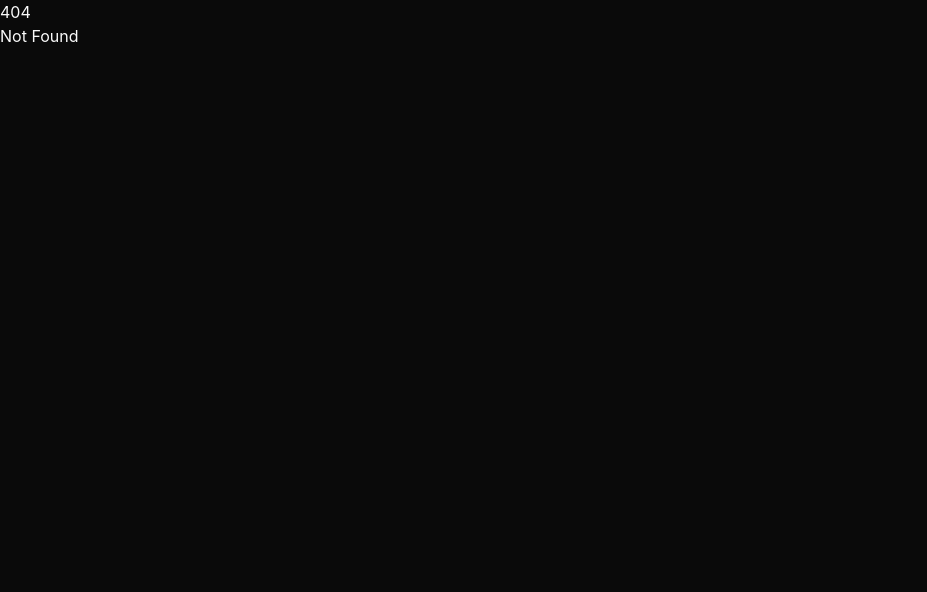
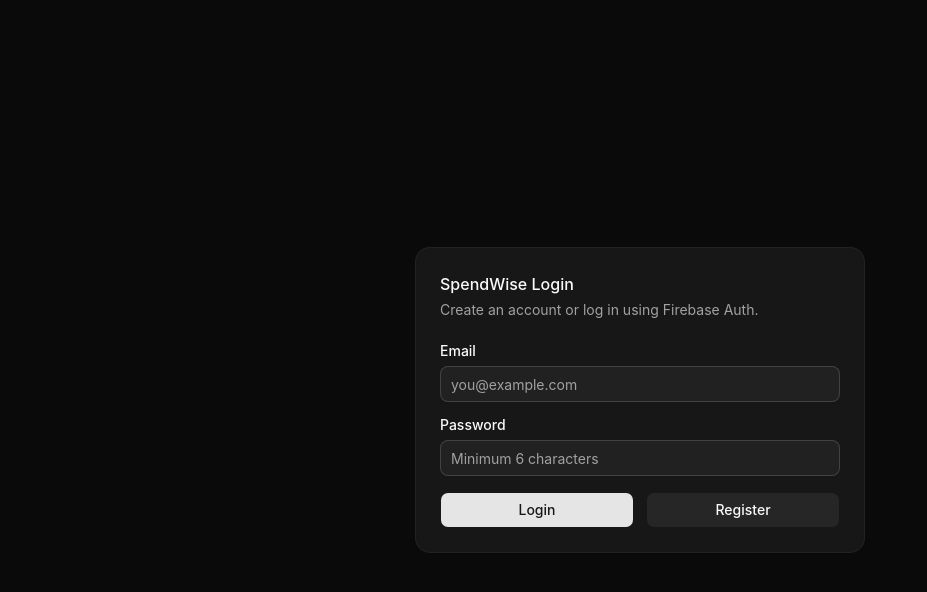
Before and after one commit to ckolavennu/SpendWise, a SvelteKit app: page /login in a window 1280 px wide. Before the commit this address had no page. Shown: the top 592 px of the page, without its empty margins (0-927 px from the left). Built offline with nearby package versions, Linux system fonts and the light colour scheme; no server answers.

Commit message:
Set up Firebase Auth and Firestore client

```diff
--- a/package.json
+++ b/package.json
@@ -44,5 +44,8 @@
 		"typescript": "^6.0.3",
 		"typescript-eslint": "^8.60.1",
 		"vite": "^8.0.16"
+	},
+	"dependencies": {
+		"firebase": "^12.15.0"
 	}
 }
--- /dev/null
+++ b/src/lib/firebase/client.ts
@@ -0,0 +1,19 @@
+import { browser } from '$app/environment';
+import { env } from '$env/dynamic/public';
+import { getApp, getApps, initializeApp } from 'firebase/app';
+import { getAuth } from 'firebase/auth';
+import { getFirestore } from 'firebase/firestore';
+
+const firebaseConfig = {
+	apiKey: env.PUBLIC_FIREBASE_API_KEY,
+	authDomain: env.PUBLIC_FIREBASE_AUTH_DOMAIN,
+	projectId: env.PUBLIC_FIREBASE_PROJECT_ID,
+	storageBucket: env.PUBLIC_FIREBASE_STORAGE_BUCKET,
+	messagingSenderId: env.PUBLIC_FIREBASE_MESSAGING_SENDER_ID,
+	appId: env.PUBLIC_FIREBASE_APP_ID
+};
+
+export const firebaseApp = getApps().length === 0 ? initializeApp(firebaseConfig) : getApp();
+
+export const auth = browser ? getAuth(firebaseApp) : null;
+export const db = browser ? getFirestore(firebaseApp) : null;
--- /dev/null
+++ b/src/lib/services/auth.ts
@@ -0,0 +1,33 @@
+import { auth } from '$lib/firebase/client';
+import {
+	createUserWithEmailAndPassword,
+	signInWithEmailAndPassword,
+	signOut,
+	type UserCredential
+} from 'firebase/auth';
+
+function requireAuth() {
+	if (!auth) {
+		throw new Error('Firebase Auth is only available in the browser.');
+	}
+
+	return auth;
+}
+
+export async function registerWithEmail(
+	email: string,
+	password: string
+): Promise<UserCredential> {
+	return createUserWithEmailAndPassword(requireAuth(), email, password);
+}
+
+export async function loginWithEmail(
+	email: string,
+	password: string
+): Promise<UserCredential> {
+	return signInWithEmailAndPassword(requireAuth(), email, password);
+}
+
+export async function logoutUser(): Promise<void> {
+	return signOut(requireAuth());
+}
--- /dev/null
+++ b/src/lib/stores/auth.ts
@@ -0,0 +1,18 @@
+import { browser } from '$app/environment';
+import { auth } from '$lib/firebase/client';
+import { onAuthStateChanged, type User } from 'firebase/auth';
+import { derived, writable } from 'svelte/store';
+
+export const currentUser = writable<User | null>(null);
+export const authLoading = writable(true);
+
+if (browser && auth) {
+	onAuthStateChanged(auth, (user) => {
+		currentUser.set(user);
+		authLoading.set(false);
+	});
+} else {
+	authLoading.set(false);
+}
+
+export const isLoggedIn = derived(currentUser, ($currentUser) => Boolean($currentUser));
--- /dev/null
+++ b/src/routes/login/+page.svelte
@@ -0,0 +1,91 @@
+<script lang="ts">
+	import { Button } from '$lib/components/ui/button/index.js';
+	import * as Card from '$lib/components/ui/card/index.js';
+	import { Input } from '$lib/components/ui/input/index.js';
+	import { Label } from '$lib/components/ui/label/index.js';
+	import { loginWithEmail, logoutUser, registerWithEmail } from '$lib/services/auth';
+	import { currentUser } from '$lib/stores/auth';
+
+	let email = '';
+	let password = '';
+	let message = '';
+	let loading = false;
+
+	async function handleRegister() {
+		loading = true;
+		message = '';
+
+		try {
+			await registerWithEmail(email, password);
+			message = 'Account created successfully.';
+		} catch (error) {
+			message = error instanceof Error ? error.message : 'Registration failed.';
+		} finally {
+			loading = false;
+		}
+	}
+
+	async function handleLogin() {
+		loading = true;
+		message = '';
+
+		try {
+			await loginWithEmail(email, password);
+			message = 'Logged in successfully.';
+		} catch (error) {
+			message = error instanceof Error ? error.message : 'Login failed.';
+		} finally {
+			loading = false;
+		}
+	}
+
+	async function handleLogout() {
+		await logoutUser();
+		message = 'Logged out successfully.';
+	}
+</script>
+
+<svelte:head>
+	<title>Login | SpendWise</title>
+</svelte:head>
+
+<main class="flex min-h-screen items-center justify-center bg-background px-6 text-foreground">
+	<Card.Root class="w-full max-w-md">
+		<Card.Header>
+			<Card.Title>SpendWise Login</Card.Title>
+			<Card.Description>Create an account or log in using Firebase Auth.</Card.Description>
+		</Card.Header>
+
+		<Card.Content class="space-y-4">
+			{#if $currentUser}
+				<div class="rounded-lg border p-4">
+					<p class="text-sm text-muted-foreground">Logged in as</p>
+					<p class="font-medium">{$currentUser.email}</p>
+				</div>
+
+				<Button class="w-full" variant="secondary" onclick={handleLogout}>Logout</Button>
+			{:else}
+				<div class="space-y-2">
+					<Label for="email">Email</Label>
+					<Input id="email" type="email" bind:value={email} placeholder="you@example.com" />
+				</div>
+
+				<div class="space-y-2">
+					<Label for="password">Password</Label>
+					<Input id="password" type="password" bind:value={password} placeholder="Minimum 6 characters" />
+				</div>
+
+				<div class="grid gap-3 sm:grid-cols-2">
+					<Button disabled={loading} onclick={handleLogin}>Login</Button>
+					<Button disabled={loading} variant="secondary" onclick={handleRegister}>
+						Register
+					</Button>
+				</div>
+			{/if}
+
+			{#if message}
+				<p class="text-sm text-muted-foreground">{message}</p>
+			{/if}
+		</Card.Content>
+	</Card.Root>
+</main>
```
Also changed, not shown: 2 other files (tests, documents, lock files or other folders).
